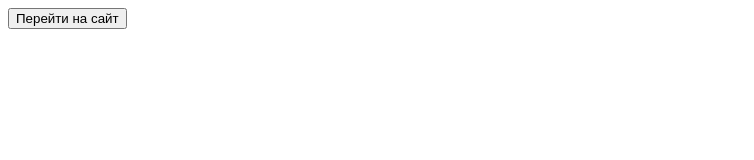
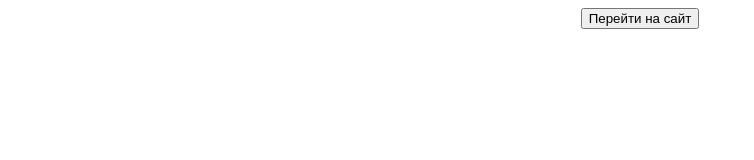
Before and after one commit to calculatorplus/calculatorplus.github.io, a plain HTML site: page index.html in a window 1280 px wide. Shown: the whole page, without its empty margins (0-754 px from the left). Drawn offline with Linux system fonts and the light colour scheme.

Commit message:
Update index.html

```diff
--- a/index.html
+++ b/index.html
@@ -1,7 +1,7 @@
 <html>
  <body>
 
-   <button onClick="javascript:window.location.href='https://ruapp.hostronavt.ru';">Перейти на сайт</button>
+   <center><button onClick="javascript:window.location.href='http://ruapp.hostronavt.ru';">Перейти на сайт</button></center>
 
   </body>
 
```
